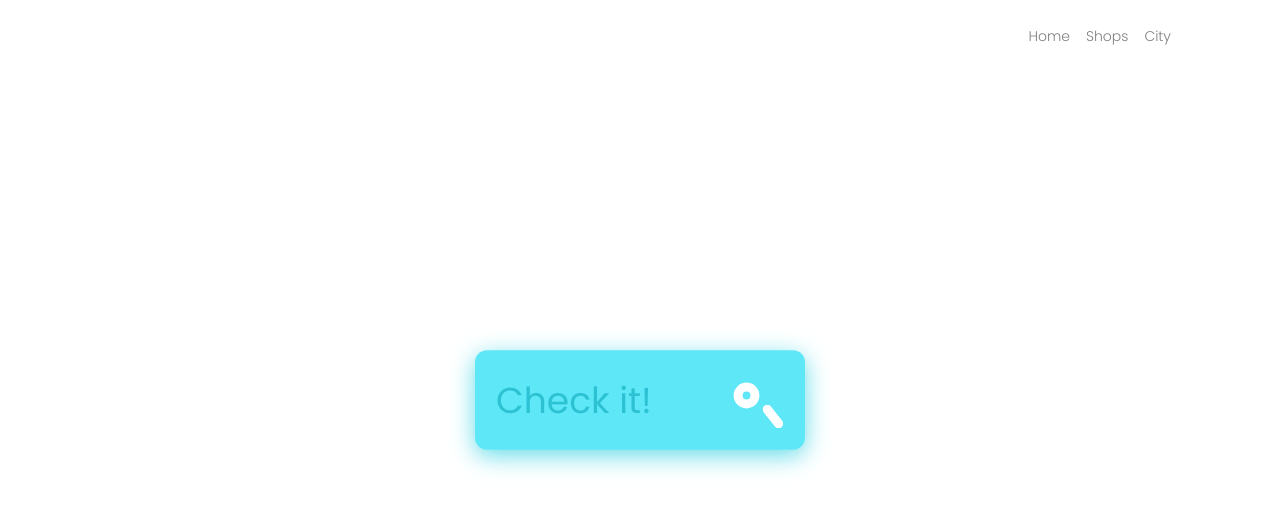
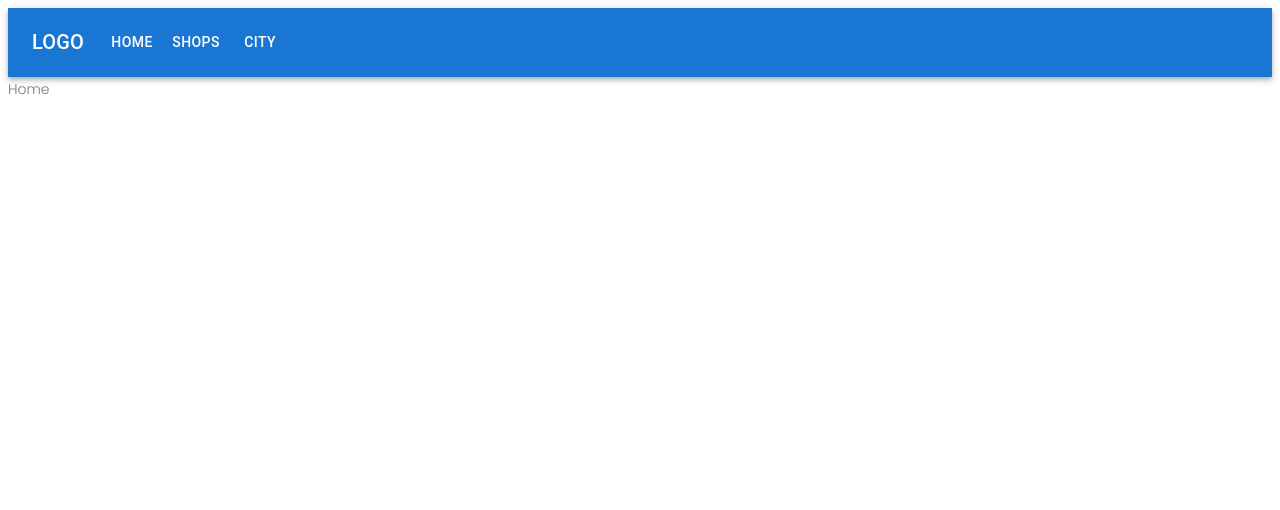
Before and after one commit to figo5530/React-Project, a React (Create React App) app in the folder frontend/: page / in a window 1280 px wide. Shown: the top 510 px of the page. Built offline with nearby package versions, Linux system fonts and the light colour scheme.

Commit message:
clears homePage, deletes navBar, recreates AppBar in App.js

```diff
--- a/frontend/package.json
+++ b/frontend/package.json
@@ -3,6 +3,10 @@
   "version": "0.1.0",
   "private": true,
   "dependencies": {
+    "@emotion/react": "^11.8.2",
+    "@emotion/styled": "^11.8.1",
+    "@mui/icons-material": "^5.5.0",
+    "@mui/material": "^5.5.0",
     "@testing-library/jest-dom": "^5.11.4",
     "@testing-library/react": "^11.1.0",
     "@testing-library/user-event": "^12.1.10",
--- a/frontend/src/App.js
+++ b/frontend/src/App.js
@@ -1,33 +1,67 @@
 import './style/style.css'
 import './style/bootstrap.css'
-import NavBar from './NavBar'
 import City from './City'
-import React from 'react'
 import ShopsContainer from './shops/ShopsContainer';
-import {Route, Switch} from 'react-router-dom'
+import { Route, Switch } from 'react-router-dom'
 import HomePage from './homepage/HomePage'
 import CityContainer from './CityContainer'
+import AppBar from '@mui/material/AppBar';
+import Box from '@mui/material/Box';
+import Toolbar from '@mui/material/Toolbar';
+import Typography from '@mui/material/Typography';
+import Container from '@mui/material/Container';
+import Button from '@mui/material/Button';
+import React from 'react'
+import { useHistory } from 'react-router-dom';
 
-
-function App () {
-    return (
-      <>
-      <header className="header_area">
-        <div className="container">
-          <nav className="navbar navbar-expand-lg navbar-light"><NavBar /></nav>
-        </div>
-      </header>
+function App() {
+  const history = useHistory()
+  const pages = ["Home", "Shops", "City"]
+  const handleClick = (page) => {
+    if(page === 'Home') {
+      history.push('/')
+    }else {
+      history.push(`/${page}`)
+    }
+  }
+  return (
+    <>
+      <AppBar position="static">
+        <Container maxWidth="xl">
+          <Toolbar disableGutters>
+            <Typography
+              variant="h6"
+              noWrap
+              component="div"
+              sx={{ mr: 2, display: { xs: 'none', md: 'flex' } }}
+            >
+              LOGO
+            </Typography>
+            <Box sx={{ flexGrow: 1, display: { xs: 'none', md: 'flex' } }}>
+              {pages.map((page) => (
+                <Button
+                  key={page}
+                  onClick={() => handleClick(page)}
+                  sx={{ my: 2, color: 'white', display: 'block' }}
+                >
+                  {page}
+                </Button>
+              ))}
+            </Box>
+          </Toolbar>
+        </Container>
+      </AppBar>
 
       <Switch>
         <Route path='/shops' render={routerProps => <ShopsContainer {...routerProps} />} />
-        <Route exact path='/' render={routerProps => <HomePage {...routerProps}/>} />
-        <Route path='/city' render={routerProps => <City {...routerProps}/>} />
-        <Route path='/boston/shops' render={() => <CityContainer city="Boston"/>} />
-        <Route path='/newyork/shops' render={() => <CityContainer city="New York"/>} />
-        <Route path='/sanfrancisco/shops' render={() => <CityContainer city="San Francisco"/>} />
-        <Route path='/seattle/shops' render={() => <CityContainer city="Seattle"/>} />
+        <Route exact path='/' render={routerProps => <HomePage {...routerProps} />} />
+        <Route path='/city' render={routerProps => <City {...routerProps} />} />
+        <Route path='/boston/shops' render={() => <CityContainer city="Boston" />} />
+        <Route path='/newyork/shops' render={() => <CityContainer city="New York" />} />
+        <Route path='/sanfrancisco/shops' render={() => <CityContainer city="San Francisco" />} />
+        <Route path='/seattle/shops' render={() => <CityContainer city="Seattle" />} />
       </Switch>
-      </>
-    )
+    </>
+  )
 }
 export default App;
--- a/frontend/src/NavBar.js
+++ /dev/null
@@ -1,14 +0,0 @@
-import { Link } from "react-router-dom";
-import React from "react";
-
-export default function NavBar() {
-    return (
-        <div className="collapse navbar-collapse offset">
-            <ul className="nav navbar-nav menu_nav ml-auto">
-                <li className="nav-item"><Link className="nav-link" to="/">Home</Link></li>
-                <li className="nav-item"><Link className="nav-link" to="/shops">Shops</Link></li>
-                <li className="nav-item"><Link className="nav-link" to="/city">City</Link></li>
-            </ul>
-        </div>
-    )
-}
--- a/frontend/src/homepage/HomePage.js
+++ b/frontend/src/homepage/HomePage.js
@@ -1,27 +1,15 @@
 import React, {Component} from "react"
-import './homepageCSS.css'
+// import './homepageCSS.css'
 class HomePage extends Component {
 
-    hanldeSubmit = e => {
-        e.preventDefault()
-        this.props.history.push("/shops")
-    }
+    // hanldeSubmit = e => {
+    //     e.preventDefault()
+    //     this.props.history.push("/shops")
+    // }
     render() {
         return(
-            <div id="cover">
-                <form id="hp-form" onSubmit={this.hanldeSubmit}>
-                    <div className="tb">
-                        <div className="td">
-                            <input id="hp-input" type='text' placeholder="Check it!"></input>
-                        </div>
-                        <div className="td" id="s-cover">
-                            <button id="hp-bt" type="submit">
-                                <div id="s-circle"></div>
-                                <span></span>
-                            </button>
-                        </div>
-                    </div>
-                </form>
+            <div>
+                Home
             </div>
         )
     }
```
Also changed, not shown: 2 other files (tests, documents, lock files or other folders).
